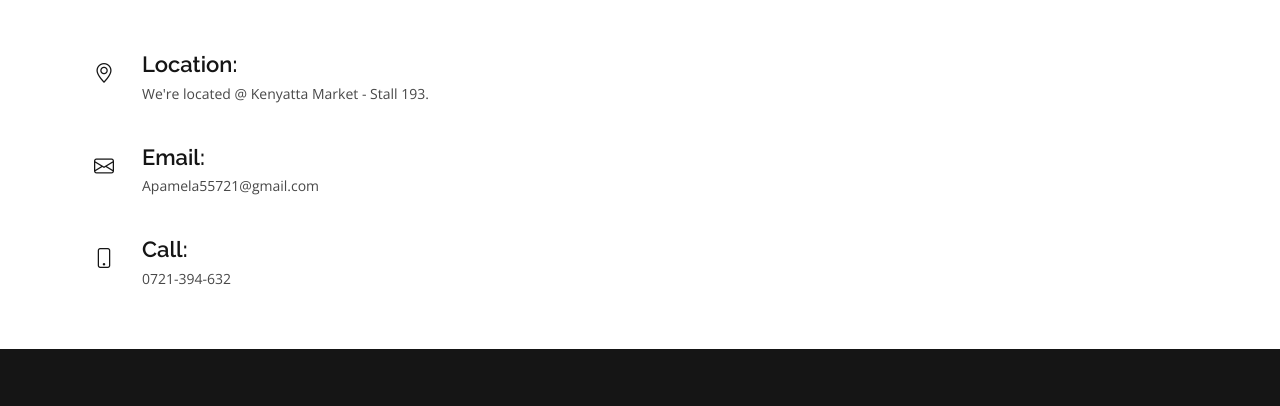
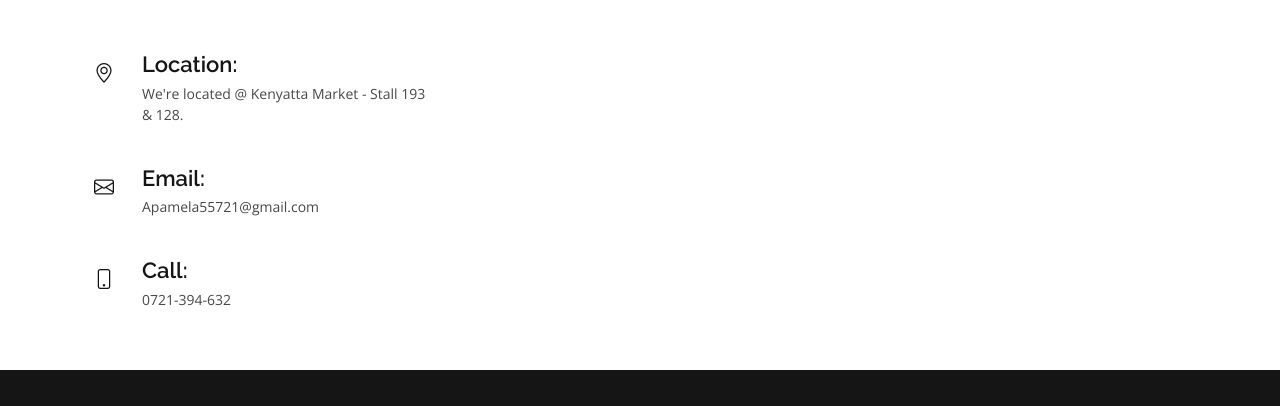
Before and after one commit to eyern/pameo, a plain HTML site: page index.html in a window 1280 px wide. Shown: the part 5460-5866 px from the top of the page. Drawn offline with nearby package versions, Linux system fonts and the light colour scheme; a script that the page names is missing.

Commit message:
location

```diff
--- a/index.html
+++ b/index.html
@@ -13,7 +13,7 @@
 	<meta name="keywords" content="Pameo Salon" />
 
   <!-- Site Title -->
-  <title>Pameo Beauty Salon - Stall 193</title>
+  <title>Pameo Beauty Salon - Stall 193 & 128</title>
 
   <!-- Favicons -->
   <link href="assets/img/favicon.png" rel="icon">
@@ -388,7 +388,7 @@
               <div class="address">
                 <i class="bi bi-geo-alt"></i>
                 <h4>Location:</h4>
-                <p>We're located @ Kenyatta Market - Stall 193.</p>
+                <p>We're located @ Kenyatta Market - Stall 193 & 128.</p>
               </div>
 
               <div class="email">
```
